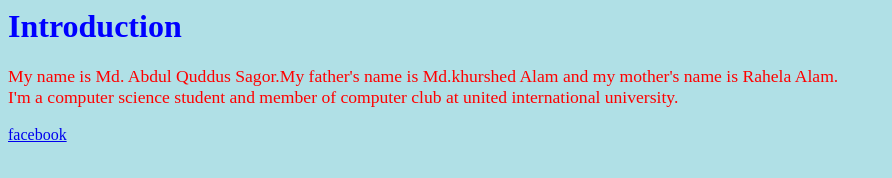
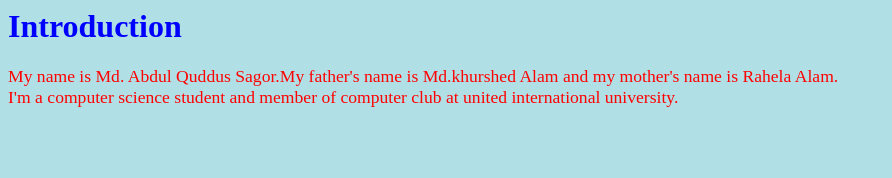
Before and after one commit to Arsenal123456/Arsenal123456, a plain HTML site: page intro.html in a window 1280 px wide. Shown: the whole page, without its empty margins (0-892 px from the left). Drawn offline with Linux system fonts and the light colour scheme.

Commit message:
Update intro.html

```diff
--- a/intro.html
+++ b/intro.html
@@ -10,6 +10,5 @@ p    {color: red;}
 <h1><b>Introduction</b></h1>
 <p style="font-size:110%;">My name is Md. Abdul Quddus Sagor.My father's name is Md.khurshed Alam and my mother's name is Rahela Alam.<br>
 I'm a computer science student and member of computer club at united international university.</p>
-<a href="https://www.facebook.com/profile.php?id=100009529034581&ref=bookmarks">facebook</a>
 </body>
 </html>
```
